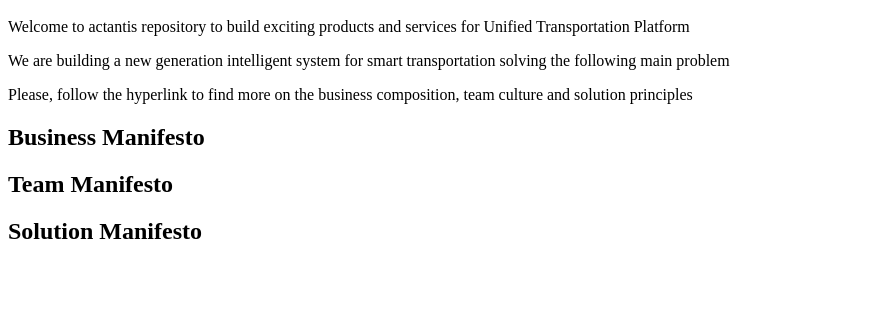
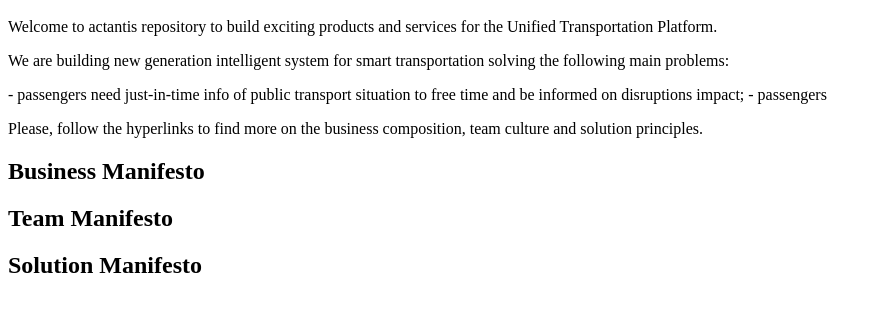
Before and after one commit to actantis/actantis.github.com, a plain HTML site: page index.html in a window 1280 px wide. Shown: the part 48-360 px from the top of the page, without its empty margins (0-882 px from the left). Drawn offline with Linux system fonts and the light colour scheme.

Commit message:
Update index.html

```diff
--- a/index.html
+++ b/index.html
@@ -1,10 +1,14 @@
 <h1>Company Details</h1>
 
-<p>Welcome to actantis repository to build exciting products and services for Unified Transportation Platform</p>
+<p>Welcome to actantis repository to build exciting products and services for the Unified Transportation Platform.</p>
 
-<p>We are building a new generation intelligent system for smart transportation solving the following main problem</p>
+<p>We are building new generation intelligent system for smart transportation solving the following main problems:</p>
 
-<p>Please, follow the hyperlink to find more on the business composition, team culture and solution principles</p>
+- passengers need just-in-time info of public transport situation to free time and be informed on disruptions impact;
+- passengers
+
+
+<p>Please, follow the hyperlinks to find more on the business composition, team culture and solution principles.</p>
 
 <h2>Business Manifesto</h2>
 
```
